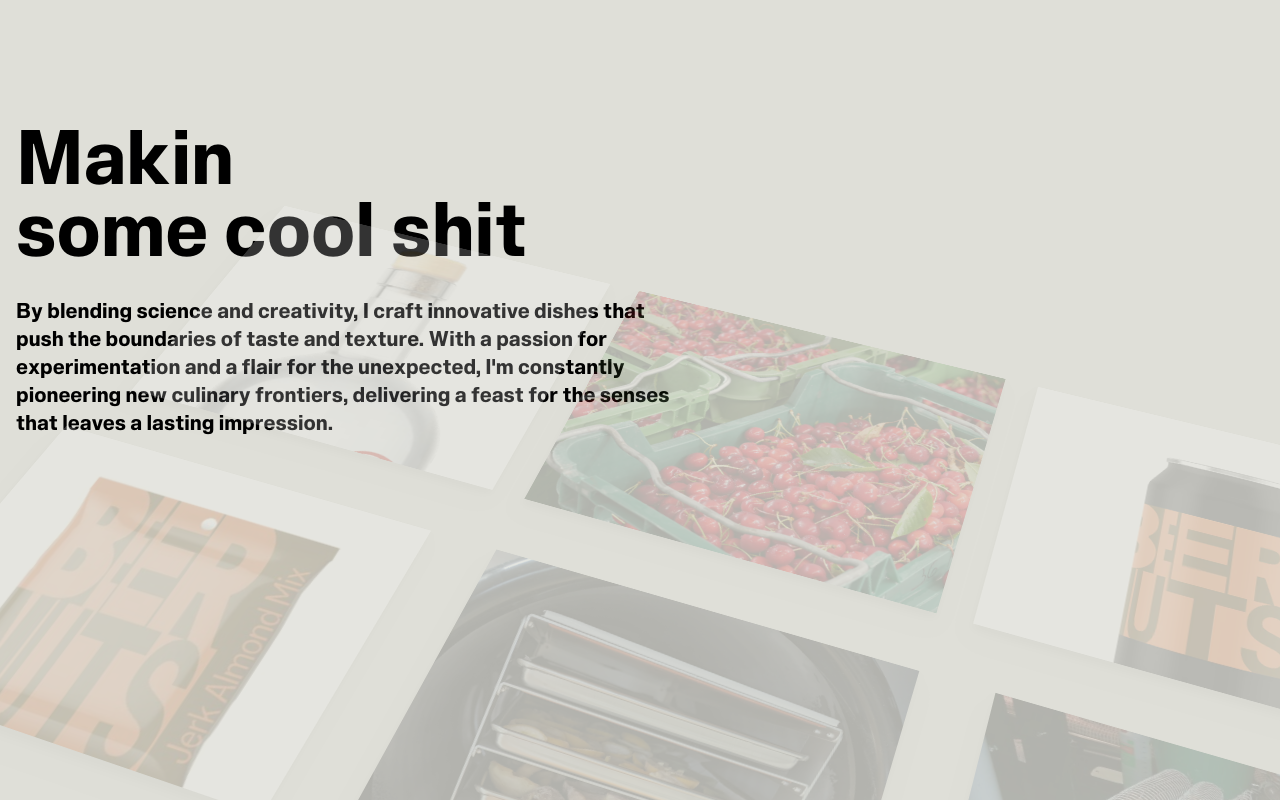
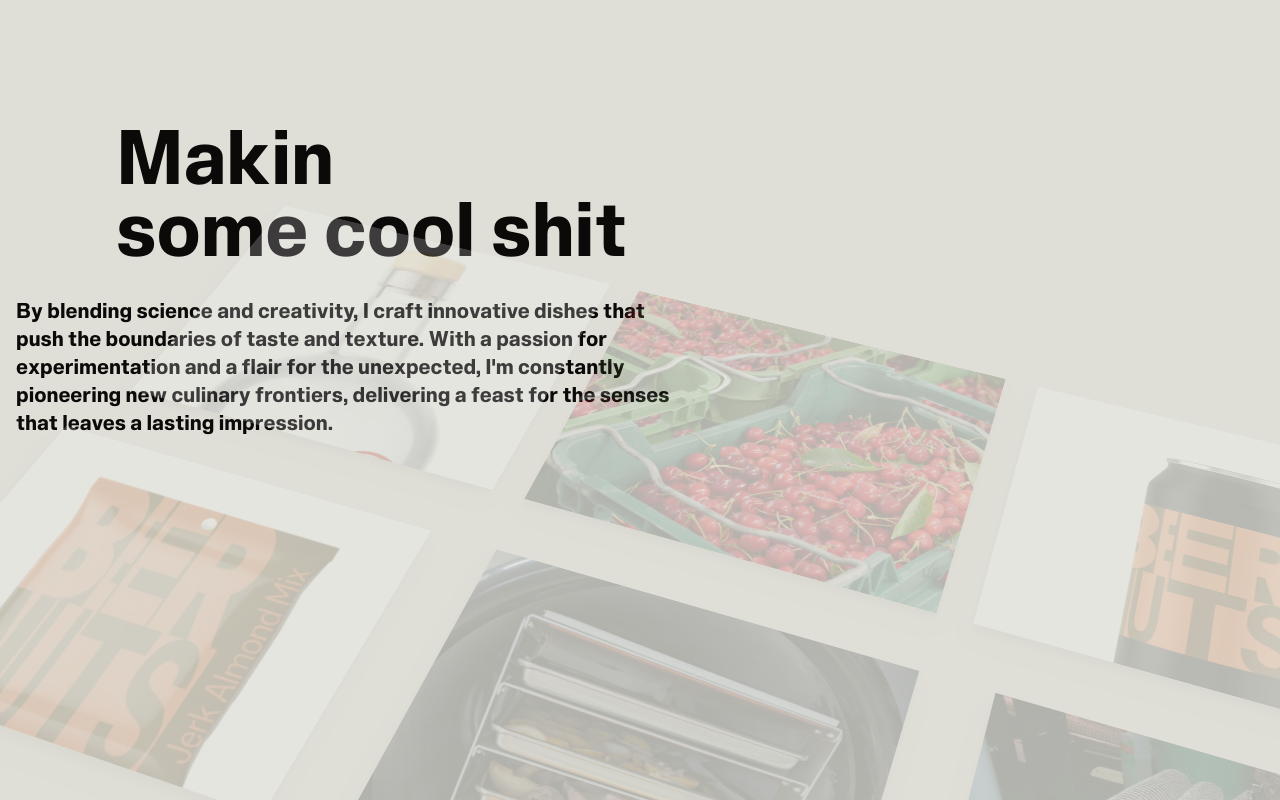
Before and after one commit to renn72/sam, a Next.js app: page / in a window 1280 px wide. Shown: the part 1080-1880 px from the top of the page. Built offline with nearby package versions, Linux system fonts and the light colour scheme.

Commit message:
fix style

```diff
--- a/src/app/layout.tsx
+++ b/src/app/layout.tsx
@@ -1,5 +1,4 @@
 import '@/styles/globals.css'
-import '@/styles/global.scss'
 
 import type { Metadata } from 'next'
 import RegisterGSAP from '@/components/RegisterGSAP'
--- a/src/app/page.tsx
+++ b/src/app/page.tsx
@@ -7,6 +7,7 @@ import Footer from '@/components/Footer'
 import Contact from '@/components/Contact'
 import Testimonial from '@/components/Testimonial'
 import Parallax from '@/components/Parallax'
+import Printing from '@/components/Printing'
 
 export default function Home() {
   return (
@@ -23,6 +24,7 @@ export default function Home() {
         <Hero />
         <Parallax />
         <About />
+        <Printing />
         <Testimonial />
         <Contact />
         <Footer />
--- a/src/components/Footer.tsx
+++ b/src/components/Footer.tsx
@@ -1,4 +1,3 @@
-import Link from 'next/link'
 import { useLenis } from 'lenis/react'
 
 const Footer = () => {
--- /dev/null
+++ b/src/components/Printing.tsx
@@ -0,0 +1,132 @@
+'use client'
+import { Button } from '@/components/ui/button'
+import Link from 'next/link'
+const Printing = () => {
+  return (
+    <section className='w-full py-12 md:py-24 lg:py-32'>
+      <div className='container grid max-w-5xl items-center gap-8 px-4 md:px-6 lg:grid-cols-2'>
+        <div className='grid gap-4'>
+          <div className='space-y-2'>
+            <div className='inline-block rounded-lg bg-muted px-3 py-1 text-sm'>
+              3D Printed Innovation
+            </div>
+            <h2 className='text-3xl font-bold tracking-tighter sm:text-4xl md:text-5xl'>
+              Solving Food Development Challenges with 3D Printing
+            </h2>
+          </div>
+          <div className='grid gap-2'>
+            <h3 className='text-xl font-semibold'>
+              Customized Attachment Streamlines Food Prep
+            </h3>
+            <p className='text-muted-foreground'>
+              During the development of a new food product, our in-house food
+              scientist encountered a recurring issue with a specific
+              preparation step. To address this, they designed and 3D printed a
+              custom attachment that significantly improved the efficiency and
+              consistency of the process.
+            </p>
+            <p className='text-muted-foreground'>
+              By leveraging the flexibility and rapid prototyping capabilities
+              of 3D printing, they were able to iterate on the design until they
+              found the perfect solution, saving time and resources in the
+              product development cycle.
+            </p>
+          </div>
+        </div>
+        <div className='grid gap-4'>
+          <img
+            src='/assets/cad.jpg'
+            width={800}
+            height={600}
+            alt='3D Printed Attachment'
+            className='mx-auto aspect-square overflow-hidden rounded-xl object-cover object-center'
+          />
+          <div className='flex justify-center gap-4'>
+            <Button variant='outline'>
+              <DownloadIcon className='mr-2 h-4 w-4' />
+              Download STL
+            </Button>
+            <Link
+              href='#'
+              target='_blank'
+              prefetch={false}
+            >
+              <Button variant='outline'>
+                <YoutubeIcon className='mr-2 h-4 w-4' />
+                Watch Video
+              </Button>
+            </Link>
+          </div>
+        </div>
+      </div>
+    </section>
+  )
+}
+
+function DownloadIcon(props: { className?: string }) {
+  return (
+    <svg
+      {...props}
+      xmlns='http://www.w3.org/2000/svg'
+      width='24'
+      height='24'
+      viewBox='0 0 24 24'
+      fill='none'
+      stroke='currentColor'
+      strokeWidth='2'
+      strokeLinecap='round'
+      strokeLinejoin='round'
+    >
+      <path d='M21 15v4a2 2 0 0 1-2 2H5a2 2 0 0 1-2-2v-4' />
+      <polyline points='7 10 12 15 17 10' />
+      <line
+        x1='12'
+        x2='12'
+        y1='15'
+        y2='3'
+      />
+    </svg>
+  )
+}
+
+function XIcon(props: { className?: string }) {
+  return (
+    <svg
+      {...props}
+      xmlns='http://www.w3.org/2000/svg'
+      width='24'
+      height='24'
+      viewBox='0 0 24 24'
+      fill='none'
+      stroke='currentColor'
+      strokeWidth='2'
+      strokeLinecap='round'
+      strokeLinejoin='round'
+    >
+      <path d='M18 6 6 18' />
+      <path d='m6 6 12 12' />
+    </svg>
+  )
+}
+
+function YoutubeIcon(props: { className?: string }) {
+  return (
+    <svg
+      {...props}
+      xmlns='http://www.w3.org/2000/svg'
+      width='24'
+      height='24'
+      viewBox='0 0 24 24'
+      fill='none'
+      stroke='currentColor'
+      strokeWidth='2'
+      strokeLinecap='round'
+      strokeLinejoin='round'
+    >
+      <path d='M2.5 17a24.12 24.12 0 0 1 0-10 2 2 0 0 1 1.4-1.4 49.56 49.56 0 0 1 16.2 0A2 2 0 0 1 21.5 7a24.12 24.12 0 0 1 0 10 2 2 0 0 1-1.4 1.4 49.55 49.55 0 0 1-16.2 0A2 2 0 0 1 2.5 17' />
+      <path d='m10 15 5-3-5-3z' />
+    </svg>
+  )
+}
+
+export default Printing
--- a/src/components/ui/hero-parallax-2.tsx
+++ b/src/components/ui/hero-parallax-2.tsx
@@ -56,8 +56,10 @@ export const HeroParallax = ({
   return (
     <div
       ref={ref}
-      className={cn('relative flex h-[300vh] flex-col self-auto overflow-hidden',
-        'py-40 antialiased [perspective:600px] [transform-style:preserve-3d]')}
+      className={cn(
+        'relative flex h-[300vh] flex-col self-auto overflow-hidden',
+        'py-40 antialiased [perspective:600px] [transform-style:preserve-3d]',
+      )}
     >
       <Header />
       <motion.div
@@ -69,7 +71,7 @@ export const HeroParallax = ({
         }}
         className=''
       >
-        <motion.div className='mt-4 md:mt-0 mb-8 md:mb-20 flex flex-row-reverse space-x-2 md:gap-8 space-x-reverse md:justify-center'>
+        <motion.div className='mb-8 mt-4 flex flex-row-reverse space-x-2 space-x-reverse md:mb-20 md:mt-0 md:justify-center md:gap-8'>
           {firstRow.map((product) => (
             <ProductCard
               product={product}
@@ -78,7 +80,7 @@ export const HeroParallax = ({
             />
           ))}
         </motion.div>
-        <motion.div className='mb-8 md:mb-20 flex  flex-row space-x-2 md:space-x-20  justify-center'>
+        <motion.div className='mb-8 flex flex-row  justify-center space-x-2 md:mb-20  md:space-x-20'>
           {secondRow.map((product) => (
             <ProductCard
               product={product}
@@ -87,7 +89,7 @@ export const HeroParallax = ({
             />
           ))}
         </motion.div>
-        <motion.div className='flex flex-row-reverse space-x-2 md:gap-8 space-x-reverse justify-center'>
+        <motion.div className='flex flex-row-reverse justify-center space-x-2 space-x-reverse md:gap-8'>
           {thirdRow.map((product) => (
             <ProductCard
               product={product}
@@ -104,16 +106,25 @@ export const HeroParallax = ({
 export const Header = () => {
   return (
     <div className='relative left-0 top-0 mx-auto w-full max-w-7xl px-4  py-20 md:py-40'>
-      <h1 className='text-2xl font-bold dark:text-white md:text-7xl'>
+      <motion.h1
+        whileInView={{ x: 100 }}
+        transition={{ duration: 1.5 }}
+        initial={{ x: 0 }}
+        className='text-2xl font-bold dark:text-white md:text-7xl'
+      >
         Makin <br /> some cool shit
-      </h1>
-      <p className='mt-8 max-w-2xl text-base dark:text-neutral-200 md:text-xl'>
+      </motion.h1>
+      <motion.p
+        whileInView={{ opacity: 1 }}
+        transition={{ duration: 1.5 }}
+        initial={{ opacity: 0 }}
+        className='mt-8 max-w-2xl text-base dark:text-neutral-200 md:text-xl'>
         By blending science and creativity, I craft innovative dishes that push
         the boundaries of taste and texture. With a passion for experimentation
         and a flair for the unexpected, I'm constantly pioneering new culinary
         frontiers, delivering a feast for the senses that leaves a lasting
         impression.
-      </p>
+      </motion.p>
     </div>
   )
 }
@@ -137,7 +148,7 @@ export const ProductCard = ({
         y: -20,
       }}
       key={product.title}
-      className='group/product relative h-56 w-56 md:h-96 md:w-[30rem] flex-shrink-0'
+      className='group/product relative h-56 w-56 flex-shrink-0 md:h-96 md:w-[30rem]'
     >
       <Image
         src={product.thumbnail}
--- a/src/styles/globals.css
+++ b/src/styles/globals.css
@@ -12,6 +12,61 @@ input::-webkit-inner-spin-button {
 /* Firefox */
 input[type='number'] {
   -moz-appearance: textfield;
+}
+
+@font-face {
+  font-family: 'Slussen';
+  src: url('/fonts/Slussen-Compressed-Black.woff2') format('woff2');
+  font-display: swap;
+  font-weight: 900;
+  font-stretch: compressed;
+}
+
+@font-face {
+  font-family: 'Slussen';
+  src: url('/fonts/Slussen-Expanded-Black.woff2') format('woff2');
+  font-display: swap;
+  font-weight: 900;
+  font-stretch: expanded;
+}
+
+@font-face {
+  font-family: 'Slussen';
+  src: url('/fonts/Slussen-Expanded-Black.woff2') format('woff2');
+  font-display: swap;
+  font-weight: 1000;
+  font-stretch: expanded;
+}
+
+@font-face {
+  font-family: 'Slussen';
+  src: url('/fonts/Slussen-Medium.woff2') format('woff2');
+  font-display: swap;
+  font-weight: 500;
+}
+
+@font-face {
+  font-family: 'Slussen';
+  src: url('/fonts/Slussen-Regular.woff2') format('woff2');
+  font-display: swap;
+  font-weight: 400;
+}
+
+@font-face {
+  font-family: 'Slussen';
+  src: url('/fonts/Slussen-Semibold.woff2') format('woff2');
+  font-display: swap;
+  font-weight: 600;
+}
+
+@font-face {
+  font-family: 'Slussen';
+  src: url('/fonts/Slussen-Bold.woff2') format('woff2');
+  font-display: swap;
+  font-weight: 700;
+}
+
+:root {
 }
 
 @layer base {
@@ -42,11 +97,14 @@ input[type='number'] {
     --destructive: 0 84.2% 60.2%;
     --destructive-foreground: 60 9.1% 97.8%;
 
-    --border: 20 5.9% 90%;
-    --input: 20 5.9% 90%;
+    --border: 57 10% 50%;
+    --input: 57 10% 50%;
     --ring: 20 14.3% 4.1%;
 
     --radius: 0.5rem;
+    --accent: var(--red);
+
+    --font-primary: 'Slussen';
   }
 
   .dark {
@@ -80,7 +138,6 @@ input[type='number'] {
     --input: 12 6.5% 15.1%;
     --ring: 24 5.7% 82.9%;
     --red: #fe0222;
-    --accent: var(--red);
   }
 }
 
@@ -93,6 +150,16 @@ input[type='number'] {
   body {
     @apply bg-background text-foreground;
     scroll-behavior: smooth;
+  }
+}
+
+html {
+  font-weight: bolder;
+  font-family: var(--font-primary);
+  scrollbar-width: thin;
+
+  &.nav {
+    overflow: hidden;
   }
 }
 
```
Also changed, not shown: public/assets/cad.jpg (added).
